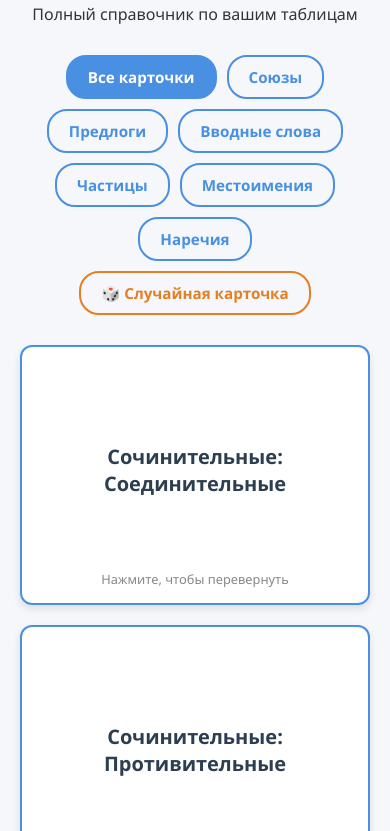
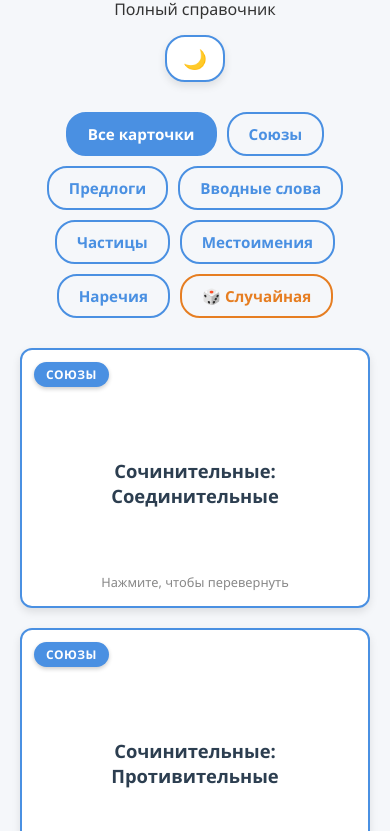
Before and after one commit to Dv1st/1taksegerus, a plain HTML site: page index.html in a window 390 px wide. Shown: the part 110-941 px from the top of the page. Drawn offline with Linux system fonts and the light colour scheme.

Commit message:
Update index.html

```diff
--- a/index.html
+++ b/index.html
@@ -3,15 +3,46 @@
 <head>
     <meta charset="UTF-8">
     <meta name="viewport" content="width=device-width, initial-scale=1.0">
-    <title>Полный справочник: Части речи и средства связи</title>
+    <title>Справочник: Части речи и средства связи</title>
     <style>
+        /* --- СВЕТЛАЯ ТЕМА (По умолчанию) --- */
         :root {
+            --bg-color: #f5f7fa;
+            --text-color: #333;
             --primary-color: #4a90e2;
             --secondary-color: #2c3e50;
-            --bg-color: #f5f7fa;
             --card-front-bg: #ffffff;
             --card-back-bg: #e8f0fe;
-            --text-color: #333;
+            --card-front-border: #4a90e2;
+            --card-back-border: #2c3e50;
+            --hint-color: #888;
+            --btn-bg: transparent;
+            --btn-text: #4a90e2;
+            --btn-active-bg: #4a90e2;
+            --btn-active-text: #ffffff;
+            --random-btn: #e67e22;
+            --next-btn: #2ecc71;
+            --next-btn-hover: #27ae60;
+            --shadow: 0 4px 8px rgba(0,0,0,0.1);
+            --badge-text: #ffffff;
+        }
+
+        /* --- ТЁМНАЯ ТЕМА --- */
+        [data-theme="dark"] {
+            --bg-color: #1a202c;
+            --text-color: #e2e8f0;
+            --primary-color: #63b3ed;
+            --secondary-color: #a0aec0;
+            --card-front-bg: #2d3748;
+            --card-back-bg: #1a202c;
+            --card-front-border: #4a5568;
+            --card-back-border: #4a5568;
+            --hint-color: #a0aec0;
+            --btn-bg: transparent;
+            --btn-text: #63b3ed;
+            --btn-active-bg: #63b3ed;
+            --btn-active-text: #1a202c;
+            --shadow: 0 4px 8px rgba(0,0,0,0.4);
         }
 
         * {
@@ -19,6 +50,7 @@
             margin: 0;
             padding: 0;
             font-family: 'Segoe UI', Tahoma, Geneva, Verdana, sans-serif;
+            transition: background-color 0.3s ease, color 0.3s ease;
         }
 
         body {
@@ -30,12 +62,33 @@
         header {
             text-align: center;
             margin-bottom: 30px;
+            position: relative;
         }
 
         h1 {
             color: var(--secondary-color);
-            margin-bottom: 15px;
+            margin-bottom: 10px;
             font-size: 1.8rem;
+        }
+
+        /* Кнопка смены темы */
+        .theme-toggle {
+            position: absolute;
+            top: 0;
+            right: 20px;
+            background-color: var(--card-front-bg);
+            border: 2px solid var(--primary-color);
+            color: var(--text-color);
+            padding: 8px 16px;
+            border-radius: 20px;
+            cursor: pointer;
+            font-size: 1.2rem;
+            transition: all 0.3s ease;
+            box-shadow: var(--shadow);
+        }
+
+        .theme-toggle:hover {
+            transform: scale(1.05);
         }
 
         /* Панель фильтров */
@@ -50,8 +103,8 @@
         .filter-btn {
             padding: 10px 20px;
             border: 2px solid var(--primary-color);
-            background-color: transparent;
-            color: var(--primary-color);
+            background-color: var(--btn-bg);
+            color: var(--btn-text);
             border-radius: 20px;
             cursor: pointer;
             font-weight: 600;
@@ -60,18 +113,18 @@
         }
 
         .filter-btn:hover, .filter-btn.active {
-            background-color: var(--primary-color);
-            color: white;
+            background-color: var(--btn-active-bg);
+            color: var(--btn-active-text);
         }
 
         /* Кнопка случайного режима */
         .filter-btn.random-btn {
-            border-color: #e67e22;
-            color: #e67e22;
+            border-color: var(--random-btn);
+            color: var(--random-btn);
         }
 
         .filter-btn.random-btn:hover, .filter-btn.random-btn.active {
-            background-color: #e67e22;
+            background-color: var(--random-btn);
             color: white;
         }
 
@@ -102,7 +155,7 @@
         .next-card-btn {
             margin-top: 25px;
             padding: 12px 30px;
-            background-color: #2ecc71;
+            background-color: var(--next-btn);
             color: white;
             border: none;
             border-radius: 30px;
@@ -114,7 +167,7 @@
         }
 
         .next-card-btn:hover {
-            background-color: #27ae60;
+            background-color: var(--next-btn-hover);
             transform: translateY(-2px);
         }
 
@@ -125,7 +178,7 @@
         /* --- Общие стили карточки --- */
         .card {
             background-color: transparent;
-            height: 260px; /* Увеличили высоту, так как текста стало больше */
+            height: 260px;
             perspective: 1000px;
             cursor: pointer;
         }
@@ -137,7 +190,7 @@
             text-align: center;
             transition: transform 0.6s;
             transform-style: preserve-3d;
-            box-shadow: 0 4px 8px rgba(0,0,0,0.1);
+            box-shadow: var(--shadow);
             border-radius: 12px;
         }
 
@@ -152,7 +205,7 @@
             -webkit-backface-visibility: hidden;
             backface-visibility: hidden;
             border-radius: 12px;
-            padding: 20px;
+            padding: 25px 20px 20px;
             display: flex;
             flex-direction: column;
             justify-content: center;
@@ -162,30 +215,48 @@
 
         .card-front {
             background-color: var(--card-front-bg);
-            border: 2px solid var(--primary-color);
-            color: var(--secondary-color);
+            border: 2px solid var(--card-front-border);
+            color: var(--text-color);
         }
 
         .card-back {
             background-color: var(--card-back-bg);
             color: var(--text-color);
             transform: rotateY(180deg);
-            border: 2px solid var(--secondary-color);
+            border: 2px solid var(--card-back-border);
             font-size: 0.95rem;
             line-height: 1.5;
-            text-align: left; /* Текст на обороте лучше читается слева */
+            text-align: left;
+        }
+
+        /* Бейдж категории (Части речи) */
+        .card-badge {
+            position: absolute;
+            top: 12px;
+            left: 12px;
+            background-color: var(--primary-color);
+            color: var(--badge-text);
+            padding: 4px 12px;
+            border-radius: 20px;
+            font-size: 0.75rem;
+            font-weight: 800;
+            text-transform: uppercase;
+            letter-spacing: 0.5px;
+            box-shadow: 0 2px 4px rgba(0,0,0,0.2);
         }
 
         .card-title {
-            font-size: 1.25rem;
+            font-size: 1.15rem;
             font-weight: bold;
+            margin-top: 15px;
             margin-bottom: 10px;
             text-align: center;
+            color: var(--secondary-color);
         }
 
         .card-hint {
             font-size: 0.8rem;
-            color: #888;
+            color: var(--hint-color);
             position: absolute;
             bottom: 15px;
             width: 100%;
@@ -196,9 +267,9 @@
             color: var(--primary-color);
         }
 
-        /* Скроллбар для обратной стороны */
+        /* Скроллбар */
         .card-back::-webkit-scrollbar { width: 6px; }
-        .card-back::-webkit-scrollbar-thumb { background-color: #ccc; border-radius: 3px; }
+        .card-back::-webkit-scrollbar-thumb { background-color: var(--hint-color); border-radius: 3px; }
 
         /* Анимация появления */
         .fade-in { animation: fadeIn 0.4s ease-in-out; }
@@ -206,13 +277,18 @@
             from { opacity: 0; transform: scale(0.95); }
             to { opacity: 1; transform: scale(1); }
         }
+
+        @media (max-width: 600px) {
+            .theme-toggle { position: static; margin-top: 15px; display: inline-block; }
+        }
     </style>
 </head>
 <body>
 
     <header>
         <h1>Средства связи и части речи</h1>
-        <p>Полный справочник по вашим таблицам</p>
+        <p>Полный справочник</p>
+        <button class="theme-toggle" id="theme-toggle" title="Сменить тему">🌙</button>
     </header>
 
     <div class="filters" id="filters">
@@ -223,7 +299,7 @@
         <button class="filter-btn" data-filter="Частицы">Частицы</button>
         <button class="filter-btn" data-filter="Местоимения">Местоимения</button>
         <button class="filter-btn" data-filter="Наречия">Наречия</button>
-        <button class="filter-btn random-btn" id="toggle-random">🎲 Случайная карточка</button>
+        <button class="filter-btn random-btn" id="toggle-random">🎲 Случайная</button>
     </div>
 
     <div class="cards-container" id="cards-container"></div>
@@ -258,46 +334,67 @@
             { category: "Предлоги", title: "Производные (отыменные)", content: "<strong>Слова:</strong> В СИЛУ, В ТЕЧЕНИЕ, В ПРОДОЛЖЕНИЕ, ВСЛЕДСТВИЕ, В СВЯЗИ С, ЗА СЧЕТ, ПО ПРИЧИНЕ, НАСЧЕТ." },
 
             // ================= ВВОДНЫЕ СЛОВА =================
-            { category: "Вводные слова", title: "Вводные: Большая уверенность", content: "<strong>Слова:</strong> БЕЗУСЛОВНО, БЕЗ СОМНЕНИЯ, НЕСОМНЕННО, БЕССПОРНО, КОНЕЧНО, РАЗУМЕЕТСЯ." },
-            { category: "Вводные слова", title: "Вводные: Сомнение / достоверность", content: "<strong>Слова:</strong> ВЕРОЯТНО, НАВЕРНОЕ, ВИДИМО, ВОЗМОЖНО, ДОЛЖНО БЫТЬ, КАЖЕТСЯ, МОЖЕТ БЫТЬ, ПО-ВИДИМОМУ, ОЧЕВИДНО." },
-            { category: "Вводные слова", title: "Вводные: Порядок мыслей", content: "<strong>Слова:</strong> ВО-ПЕРВЫХ, ВО-ВТОРЫХ, ПРЕЖДЕ ВСЕГО, НАКОНЕЦ, НАПРОТИВ, НАОБОРОТ, С ОДНОЙ СТОРОНЫ, С ДРУГОЙ СТОРОНЫ." },
-            { category: "Вводные слова", title: "Вводные: Следствие, вывод", content: "<strong>Слова:</strong> ЗНАЧИТ, ИТАК, СЛЕДОВАТЕЛЬНО, ИНЫМИ СЛОВАМИ, ИНАЧЕ ГОВОРЯ." },
-            { category: "Вводные слова", title: "Вводные: Ссылка на примеры", content: "<strong>Слова:</strong> НАПРИМЕР, В ЧАСТНОСТИ, К ПРИМЕРУ, ТАКИМ ОБРАЗОМ, В КОНЦЕ КОНЦОВ." },
-            { category: "Вводные слова", title: "Вводные: Обобщение", content: "<strong>Слова:</strong> СЛОВОМ, ОДНИМ СЛОВОМ, ИНЫМИ СЛОВАМИ, ДРУГИМИ СЛОВАМИ, ИТОГОВ, ВЫВОД." },
+            { category: "Вводные слова", title: "Большая уверенность", content: "<strong>Слова:</strong> БЕЗУСЛОВНО, БЕЗ СОМНЕНИЯ, НЕСОМНЕННО, БЕССПОРНО, КОНЕЧНО, РАЗУМЕЕТСЯ." },
+            { category: "Вводные слова", title: "Сомнение / достоверность", content: "<strong>Слова:</strong> ВЕРОЯТНО, НАВЕРНОЕ, ВИДИМО, ВОЗМОЖНО, ДОЛЖНО БЫТЬ, КАЖЕТСЯ, МОЖЕТ БЫТЬ, ПО-ВИДИМОМУ, ОЧЕВИДНО." },
+            { category: "Вводные слова", title: "Порядок мыслей", content: "<strong>Слова:</strong> ВО-ПЕРВЫХ, ВО-ВТОРЫХ, ПРЕЖДЕ ВСЕГО, НАКОНЕЦ, НАПРОТИВ, НАОБОРОТ, С ОДНОЙ СТОРОНЫ, С ДРУГОЙ СТОРОНЫ." },
+            { category: "Вводные слова", title: "Следствие, вывод", content: "<strong>Слова:</strong> ЗНАЧИТ, ИТАК, СЛЕДОВАТЕЛЬНО, ИНЫМИ СЛОВАМИ, ИНАЧЕ ГОВОРЯ." },
+            { category: "Вводные слова", title: "Ссылка на примеры", content: "<strong>Слова:</strong> НАПРИМЕР, В ЧАСТНОСТИ, К ПРИМЕРУ, ТАКИМ ОБРАЗОМ, В КОНЦЕ КОНЦОВ." },
+            { category: "Вводные слова", title: "Обобщение, вывод", content: "<strong>Слова:</strong> СЛОВОМ, ОДНИМ СЛОВОМ, ИНЫМИ СЛОВАМИ, ДРУГИМИ СЛОВАМИ, ИТОГОВ, ВЫВОД." },
 
             // ================= ЧАСТИЦЫ =================
-            { category: "Частицы", title: "Частицы: Указательные", content: "<strong>Слова:</strong> ВОТ, ВОН, ЭТО" },
-            { category: "Частицы", title: "Частицы: Уточняющие", content: "<strong>Слова:</strong> ИМЕННО, КАК РАЗ, ТОЛЬКО, ЛИШЬ, ЕДИНСТВЕННО, ИСКЛЮЧИТЕЛЬНО" },
-            { category: "Частицы", title: "Частицы: Ограничительные", content: "<strong>Слова:</strong> ТОЛЬКО, ЛИШЬ" },
-            { category: "Частицы", title: "Частицы: Усилительные", content: "<strong>Слова:</strong> ДАЖЕ, ЖЕ, ВЕДЬ, ВСЁ, ВСЁ-ТАКИ, УЖ" },
-            { category: "Частицы", title: "Частицы: Выражающие сомнение", content: "<strong>Слова:</strong> ВРЯД ЛИ, ЕДВА ЛИ" },
+            { category: "Частицы", title: "Указательные", content: "<strong>Слова:</strong> ВОТ, ВОН, ЭТО" },
+            { category: "Частицы", title: "Уточняющие", content: "<strong>Слова:</strong> ИМЕННО, КАК РАЗ, ТОЛЬКО, ЛИШЬ, ЕДИНСТВЕННО, ИСКЛЮЧИТЕЛЬНО" },
+            { category: "Частицы", title: "Ограничительные", content: "<strong>Слова:</strong> ТОЛЬКО, ЛИШЬ" },
+            { category: "Частицы", title: "Усилительные", content: "<strong>Слова:</strong> ДАЖЕ, ЖЕ, ВЕДЬ, ВСЁ, ВСЁ-ТАКИ, УЖ" },
+            { category: "Частицы", title: "Выражающие сомнение", content: "<strong>Слова:</strong> ВРЯД ЛИ, ЕДВА ЛИ" },
 
             // ================= МЕСТОИМЕНИЯ =================
-            { category: "Местоимения", title: "Разряды: Личные", content: "<strong>Слова:</strong> Я, МЫ, ТЫ, ВЫ, ОН, ОНА, ОНО, ОНИ" },
-            { category: "Местоимения", title: "Разряды: Возвратное", content: "<strong>Слова:</strong> СЕБЯ" },
-            { category: "Местоимения", title: "Разряды: Притяжательные", content: "<strong>Слова:</strong> МОЙ, НАШ, ТВОЙ, ВАШ, ЕГО, ЕЁ, ИХ, СВОЙ" },
-            { category: "Местоимения", title: "Разряды: Указательные", content: "<strong>Слова:</strong> ТОТ, ЭТОТ, ТАКОЙ, ТАКОВ, ТА, ТЕ, ЭТИ..." },
-            { category: "Местоимения", title: "Разряды: Вопросительные (с.сл.)", content: "<strong>Слова:</strong> КТО, ЧТО, КАКОЙ, ЧЕЙ, СКОЛЬКО, КОТОРЫЙ" },
-            { category: "Местоимения", title: "Разряды: Относительные", content: "<strong>Слова:</strong> КТО, ЧТО, КАКОЙ, ЧЕЙ, СКОЛЬКО, КОТОРЫЙ<br><br><i>(Те же слова, что и вопросительные, но служат для связи частей сложного предложения)</i>" },
-            { category: "Местоимения", title: "Разряды: Неопределенные", content: "<strong>Слова:</strong> НЕКТО, КАКОЙ-ТО, ЧЕЙ-ЛИБО, ЧТО-НИБУДЬ..." },
-            { category: "Местоимения", title: "Разряды: Отрицательные", content: "<strong>Слова:</strong> НИКТО, НИЧТО, НИКАКОЙ, НЕКОГО, НЕЧЕГО, НИСКОЛЬКО..." },
-            { category: "Местоимения", title: "Разряды: Определительные", content: "<strong>Слова:</strong> ВЕСЬ, ВСЯКИЙ, САМ, САМЫЙ, КАЖДЫЙ, ИНОЙ, ЛЮБОЙ, ДРУГОЙ" },
+            { category: "Местоимения", title: "Личные", content: "<strong>Слова:</strong> Я, МЫ, ТЫ, ВЫ, ОН, ОНА, ОНО, ОНИ" },
+            { category: "Местоимения", title: "Возвратное", content: "<strong>Слова:</strong> СЕБЯ" },
+            { category: "Местоимения", title: "Притяжательные", content: "<strong>Слова:</strong> МОЙ, НАШ, ТВОЙ, ВАШ, ЕГО, ЕЁ, ИХ, СВОЙ" },
+            { category: "Местоимения", title: "Указательные", content: "<strong>Слова:</strong> ТОТ, ЭТОТ, ТАКОЙ, ТАКОВ, ТА, ТЕ, ЭТИ..." },
+            { category: "Местоимения", title: "Вопросительные", content: "<strong>Слова:</strong> КТО, ЧТО, КАКОЙ, ЧЕЙ, СКОЛЬКО, КОТОРЫЙ" },
+            { category: "Местоимения", title: "Относительные (союзные слова)", content: "<strong>Слова:</strong> КТО, ЧТО, КАКОЙ, ЧЕЙ, СКОЛЬКО, КОТОРЫЙ<br><br><i>(Те же слова, что и вопросительные, но служат для связи частей сложного предложения)</i>" },
+            { category: "Местоимения", title: "Неопределенные", content: "<strong>Слова:</strong> НЕКТО, КАКОЙ-ТО, ЧЕЙ-ЛИБО, ЧТО-НИБУДЬ..." },
+            { category: "Местоимения", title: "Отрицательные", content: "<strong>Слова:</strong> НИКТО, НИЧТО, НИКАКОЙ, НЕКОГО, НЕЧЕГО, НИСКОЛЬКО..." },
+            { category: "Местоимения", title: "Определительные", content: "<strong>Слова:</strong> ВЕСЬ, ВСЯКИЙ, САМ, САМЫЙ, КАЖДЫЙ, ИНОЙ, ЛЮБОЙ, ДРУГОЙ" },
 
             // ================= НАРЕЧИЯ =================
-            { category: "Наречия", title: "Наречия: Порядок, время", content: "<strong>Слова:</strong> СНАЧАЛА, ДАЛЕЕ, ПОТОМ..." },
-            { category: "Наречия", title: "Наречия: Ссылка на примеры", content: "<strong>Слова:</strong> НЕСЛУЧАЙНО" },
-            { category: "Наречия", title: "Наречия: Следствие, вывод", content: "<strong>Слова:</strong> ПОЭТОМУ" },
-            { category: "Наречия", title: "Наречия: Степени", content: "<strong>Слова:</strong> ПОЧТИ, ПРИМЕРНО, НАСТОЛЬКО, СТОЛЬ" },
-            { category: "Наречия", title: "Наречия: Указательные", content: "<strong>Слова:</strong> ТАМ, ТУТ, ЗДЕСЬ, ТАК" },
-            { category: "Наречия", title: "Наречия: Относительные (союзные слова)", content: "<strong>Слова:</strong> ГДЕ, КУДА, КОГДА, ОТКУДА, ПОЧЕМУ, ЗАЧЕМ, КАК" },
-            { category: "Наречия", title: "Местоименные наречия: Указательные", content: "<strong>Слова:</strong> ЗДЕСЬ, ТАМ, ТУТ, ТУДА, ТАК, ОТТУДА, ПОЭТОМУ" },
-            { category: "Наречия", title: "Местоименные наречия: Вопросительные", content: "<strong>Слова:</strong> ГДЕ? КУДА? КОГДА? ОТКУДА? ПОЧЕМУ? ЗАЧЕМ? КАК? ОТЧЕГО?" },
-            { category: "Наречия", title: "Местоименные наречия: Относительные", content: "<strong>Слова:</strong> ГДЕ, КУДА, КОГДА, ОТКУДА, ПОЧЕМУ, ЗАЧЕМ, КАК, ОТЧЕГО" },
-            { category: "Наречия", title: "Местоименные наречия: Неопределенные", content: "<strong>Слова:</strong> ГДЕ-ТО, КУДА-ТО, КАК-НИБУДЬ, КОЕ-ГДЕ, КУДА-ЛИБО, КОЕ-КАК..." },
-            { category: "Наречия", title: "Местоименные наречия: Отрицательные", content: "<strong>Слова:</strong> НИГДЕ, НИКУДА, НИКОГДА, НЕГДЕ, НЕКУДА, НЕЗАЧЕМ, НИКАК..." },
-            { category: "Наречия", title: "Местоименные наречия: Определительные", content: "<strong>Слова:</strong> ВЕЗДЕ, ВСЮДУ, ОТОВСЮДУ, ВСЕГДА, ВСЯЧЕСКИ, ИНОГДА..." }
+            { category: "Наречия", title: "Порядок, время", content: "<strong>Слова:</strong> СНАЧАЛА, ДАЛЕЕ, ПОТОМ..." },
+            { category: "Наречия", title: "Ссылка на примеры", content: "<strong>Слова:</strong> НЕСЛУЧАЙНО" },
+            { category: "Наречия", title: "Следствие, вывод", content: "<strong>Слова:</strong> ПОЭТОМУ" },
+            { category: "Наречия", title: "Степени", content: "<strong>Слова:</strong> ПОЧТИ, ПРИМЕРНО, НАСТОЛЬКО, СТОЛЬ" },
+            { category: "Наречия", title: "Указательные", content: "<strong>Слова:</strong> ТАМ, ТУТ, ЗДЕСЬ, ТАК" },
+            { category: "Наречия", title: "Относительные (союзные слова)", content: "<strong>Слова:</strong> ГДЕ, КУДА, КОГДА, ОТКУДА, ПОЧЕМУ, ЗАЧЕМ, КАК" },
+            { category: "Наречия", title: "Местоименные: Указательные", content: "<strong>Слова:</strong> ЗДЕСЬ, ТАМ, ТУТ, ТУДА, ТАК, ОТТУДА, ПОЭТОМУ" },
+            { category: "Наречия", title: "Местоименные: Вопросительные", content: "<strong>Слова:</strong> ГДЕ? КУДА? КОГДА? ОТКУДА? ПОЧЕМУ? ЗАЧЕМ? КАК? ОТЧЕГО?" },
+            { category: "Наречия", title: "Местоименные: Относительные", content: "<strong>Слова:</strong> ГДЕ, КУДА, КОГДА, ОТКУДА, ПОЧЕМУ, ЗАЧЕМ, КАК, ОТЧЕГО" },
+            { category: "Наречия", title: "Местоименные: Неопределенные", content: "<strong>Слова:</strong> ГДЕ-ТО, КУДА-ТО, КАК-НИБУДЬ, КОЕ-ГДЕ, КУДА-ЛИБО, КОЕ-КАК..." },
+            { category: "Наречия", title: "Местоименные: Отрицательные", content: "<strong>Слова:</strong> НИГДЕ, НИКУДА, НИКОГДА, НЕГДЕ, НЕКУДА, НЕЗАЧЕМ, НИКАК..." },
+            { category: "Наречия", title: "Местоименные: Определительные", content: "<strong>Слова:</strong> ВЕЗДЕ, ВСЮДУ, ОТОВСЮДУ, ВСЕГДА, ВСЯЧЕСКИ, ИНОГДА..." }
         ];
 
+        // --- ЛОГИКА ТЕМЫ ---
+        const themeToggleBtn = document.getElementById('theme-toggle');
+        const currentTheme = localStorage.getItem('theme') || 'light';
+
+        document.documentElement.setAttribute('data-theme', currentTheme);
+        updateThemeButton(currentTheme);
+
+        themeToggleBtn.addEventListener('click', () => {
+            let theme = document.documentElement.getAttribute('data-theme');
+            let newTheme = theme === 'dark' ? 'light' : 'dark';
+
+            document.documentElement.setAttribute('data-theme', newTheme);
+            localStorage.setItem('theme', newTheme);
+            updateThemeButton(newTheme);
+        });
+
+        function updateThemeButton(theme) {
+            themeToggleBtn.textContent = theme === 'dark' ? '☀️' : '🌙';
+        }
+
+        // --- ЛОГИКА КАРТОЧЕК ---
         const container = document.getElementById('cards-container');
         const randomContainer = document.getElementById('random-container');
         const randomCardDiv = document.getElementById('single-random-card');
@@ -314,6 +411,22 @@
                 : cardsData.filter(card => card.category === currentFilter);
         }
 
+        // Шаблон карточки (вынесен отдельно для чистоты кода)
+        function createCardHTML(cardData) {
+            return `
+                <div class="card-inner">
+                    <div class="card-front">
+                        <div class="card-badge">${cardData.category}</div>
+                        <div class="card-title">${cardData.title}</div>
+                        <div class="card-hint">Нажмите, чтобы перевернуть</div>
+                    </div>
+                    <div class="card-back">
+                        <div>${cardData.content}</div>
+                    </div>
+                </div>
+            `;
+        }
+
         function renderGrid() {
             container.innerHTML = '';
             const filteredData = getFilteredCards();
@@ -321,17 +434,7 @@
             filteredData.forEach(card => {
                 const cardElement = document.createElement('div');
                 cardElement.className = 'card';
-                cardElement.innerHTML = `
-                    <div class="card-inner">
-                        <div class="card-front">
-                            <div class="card-title">${card.title}</div>
-                            <div class="card-hint">Нажмите, чтобы перевернуть</div>
-                        </div>
-                        <div class="card-back">
-                            <div>${card.content}</div>
-                        </div>
-                    </div>
-                `;
+                cardElement.innerHTML = createCardHTML(card);
 
                 cardElement.addEventListener('click', () => {
                     cardElement.classList.toggle('is-flipped');
@@ -349,17 +452,7 @@
             const cardData = filteredData[randomIndex];
 
             randomCardDiv.className = 'card fade-in';
-            randomCardDiv.innerHTML = `
-                <div class="card-inner">
-                    <div class="card-front">
-                        <div class="card-title">${cardData.title}</div>
-                        <div class="card-hint">Нажмите, чтобы перевернуть</div>
-                    </div>
-                    <div class="card-back">
-                        <div>${cardData.content}</div>
-                    </div>
-                </div>
-            `;
+            randomCardDiv.innerHTML = createCardHTML(cardData);
 
             randomCardDiv.onclick = function() {
                 this.classList.toggle('is-flipped');
@@ -389,13 +482,13 @@
 
             if (isRandomMode) {
                 toggleRandomBtn.classList.add('active');
-                toggleRandomBtn.textContent = "📚 Вернуться к сетке";
+                toggleRandomBtn.textContent = "📚 К сетке";
                 container.style.display = 'none';
                 randomContainer.style.display = 'flex';
                 renderRandomCard();
             } else {
                 toggleRandomBtn.classList.remove('active');
-                toggleRandomBtn.textContent = "🎲 Случайная карточка";
+                toggleRandomBtn.textContent = "🎲 Случайная";
                 container.style.display = 'grid';
                 randomContainer.style.display = 'none';
                 renderGrid();
```
